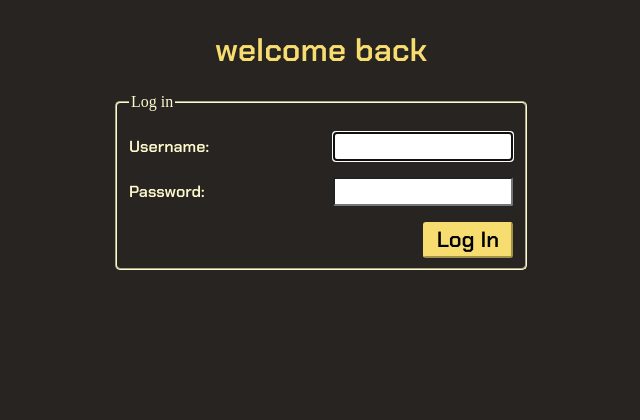
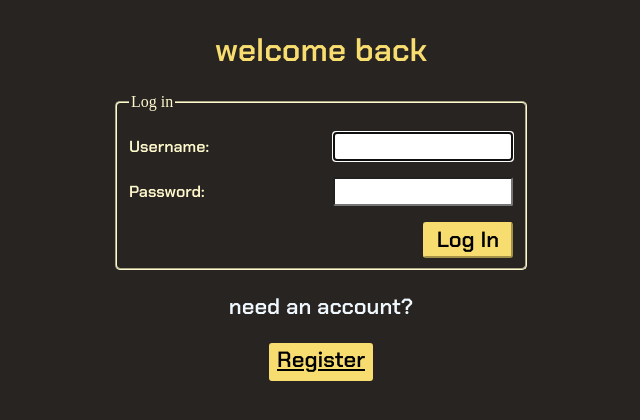
Before and after one commit to JBiondi/castledoro, a Django app: page /login/ in a window 1280 px wide. Shown: the top 420 px of the page, without its empty margins (319-959 px from the left). Run offline with Django 3.2, Linux system fonts and the light colour scheme.

Commit message:
Login page now supplies a link to the homepage in case a user needs to register from there

```diff
--- a/frontend/static/css/styles.css
+++ b/frontend/static/css/styles.css
@@ -92,6 +92,25 @@ body {
     font-size: 22px;
     float: right;
     padding-bottom: 6px;
+}
+
+.login-page-register-link {
+    background-color: #F7DC6F;
+    border-radius: 3px;
+    border: 2px solid #F7DC6F;
+    color: black;
+    height: 28px;
+    width: 100px;
+    font-family: 'Chakra Petch', sans-serif;
+    font-size: 22px;
+    padding-bottom: 6px;
+    text-align: center;
+}
+
+.login-page-link-to-registration-text {
+    font-family: 'Chakra Petch', sans-serif;
+    font-size: 22px;
+    color: aliceblue;
 }
 
 .navigation {
--- a/frontend/templates/frontend/index.html
+++ b/frontend/templates/frontend/index.html
@@ -45,7 +45,7 @@
             </form>
         <br>
         <br>
-        <h3 class="homepage-login-text">already have an account? click below to log in</h3>
+        <h3 class="homepage-login-text">already have an account?</h3>
             <a class="homepage-login-link" href="{% url 'login_namespace' %}">Log in</a>
     {% endif %}
 </div>
--- a/frontend/templates/frontend/login.html
+++ b/frontend/templates/frontend/login.html
@@ -25,7 +25,11 @@
             <button type="submit" class="login-page-login-button">Log In</button>
         </fieldset>
     </form>
+
+    <h3 class="login-page-link-to-registration-text">need an account?</h3>
+        <a class="login-page-register-link" href="{% url 'homepage_namespace' %}">Register</a>
 </div>
+
 
 <script src="{% static "frontend/main.js" %}"></script>
 </body>
```
